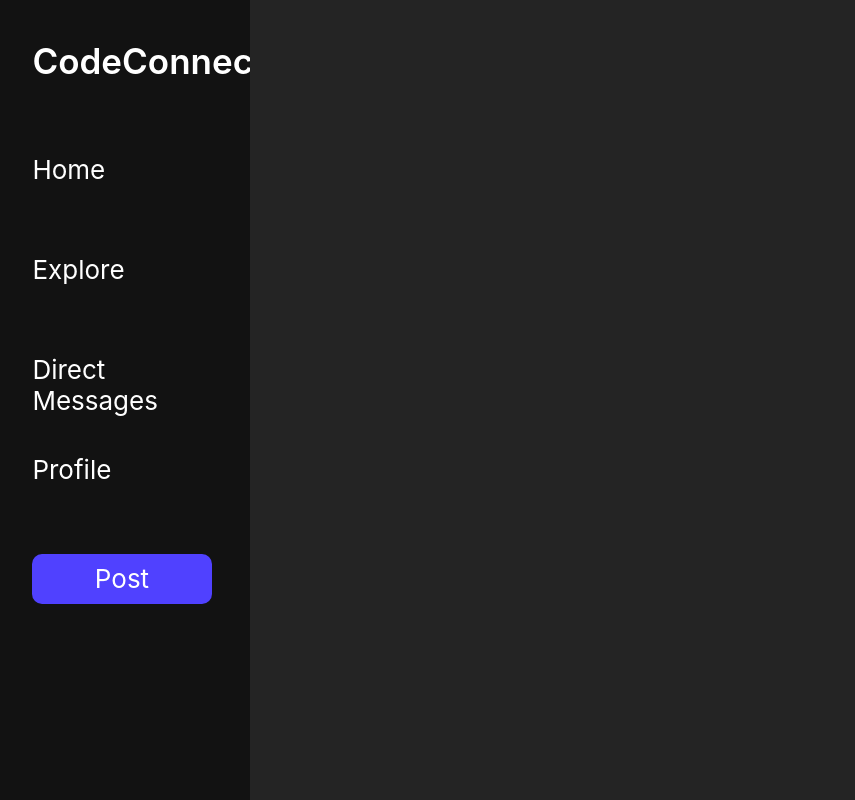
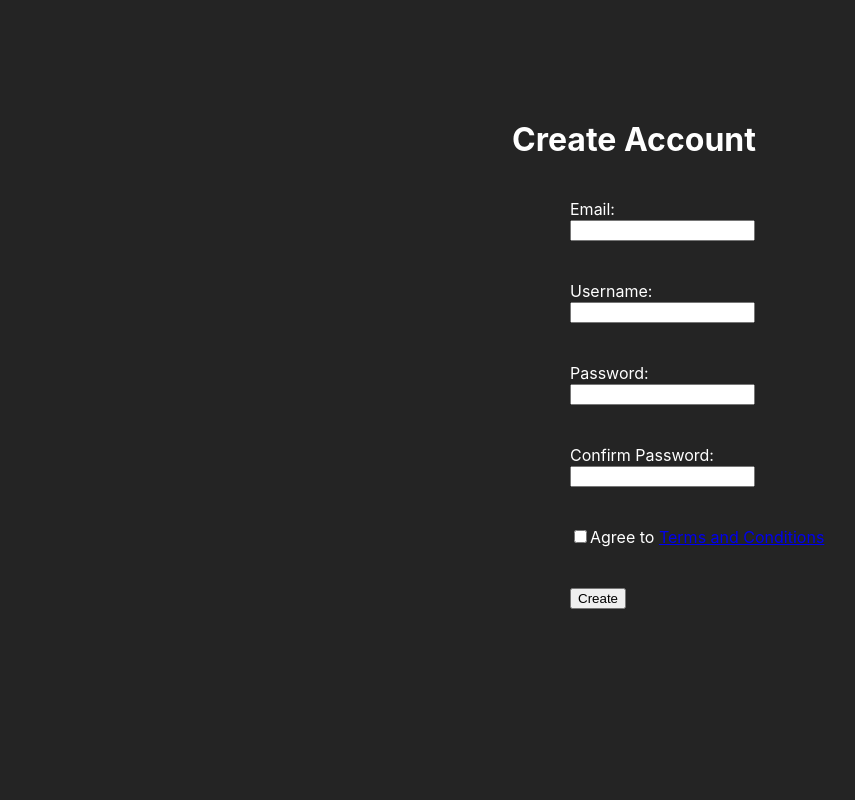
Before and after one commit to JvsonKee/CodeConnect, a React (Vite) app in the folder client/: page / in a window 1280 px wide. Shown: the whole page, without its empty margins (6-861 px from the left). Built offline with nearby package versions, Linux system fonts and the light colour scheme.

Commit message:
Added create account page

```diff
--- a/client/src/components/App.jsx
+++ b/client/src/components/App.jsx
@@ -1,3 +1,4 @@
+import CreateAccount from "./CreateAccount"
 import HomePage from "./Homepage"
 import { Container } from "./styles/Container"
 import Normalizer from "./styles/Global"
@@ -6,7 +7,7 @@ function App() {
   return (
     <Container>
       <Normalizer />
-      <HomePage />
+      <CreateAccount />
     </Container>
   )
 }
--- /dev/null
+++ b/client/src/components/CreateAccount.jsx
@@ -0,0 +1,57 @@
+import { CreateAccountContainer, InputFields, TitleText } from "./styles/CreateAccount.styled";
+import { Container } from "./styles/Container";
+
+function CreateAccount() {
+    return (
+        <Container>
+            <CreateAccountContainer>
+                <TitleText>
+                    <h1>Create Account</h1>
+                </TitleText>
+
+                <InputFields>
+                    <p>Email:</p>
+                    <form>
+                        <input type = "text"/>
+                    </form>
+                </InputFields>
+
+                <InputFields>
+                    <p>Username:</p>
+                    <form>
+                        <input type = "text"/>
+                    </form>
+                </InputFields>
+
+                <InputFields>
+                    <p>Password:</p>
+                    <form>
+                        <input type = "text"/>
+                    </form>
+                </InputFields>
+
+                <InputFields>
+                    <p>Confirm Password:</p>
+                    <form>
+                        <input type = "text"/>
+                    </form>
+                </InputFields>
+
+                <InputFields>
+                    <label>
+                        <input type = "checkbox"/>
+                        Agree to <a href = "https://youtu.be/dQw4w9WgXcQ?si=R9DEOM_xrrv_0aAM">Terms and Conditions</a>
+                    </label>
+                </InputFields>
+
+                <InputFields>
+                    <input type = "submit" value = "Create"/>
+                </InputFields>
+
+
+            </CreateAccountContainer>
+        </Container>
+    )
+}
+
+export default CreateAccount;
--- /dev/null
+++ b/client/src/components/styles/CreateAccount.styled.js
@@ -0,0 +1,22 @@
+import styled from "styled-components"
+
+export const CreateAccountContainer = styled.div`
+    width: 100vw;
+    height: 100vh;
+    background-color: #242424;
+`
+
+export const TitleText = styled.div`
+    color: white;
+    text-align: center;
+    padding-top: 15vh;
+`
+
+export const InputFields = styled.div`
+    color: white;
+    padding-left: 45vw;
+    margin-top: 5vh;
+`
+export const InputBox = styled.form`
+    color: black;
+`
```
